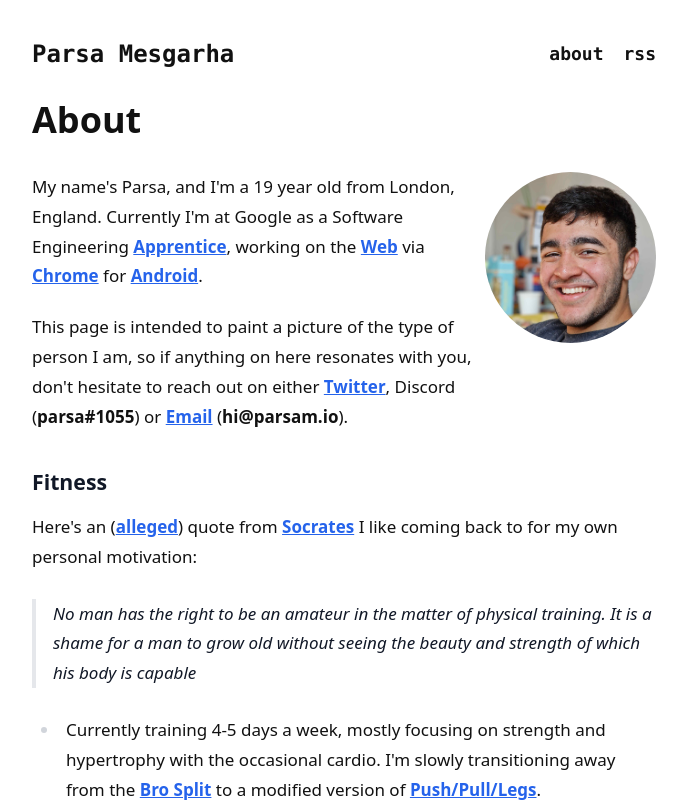
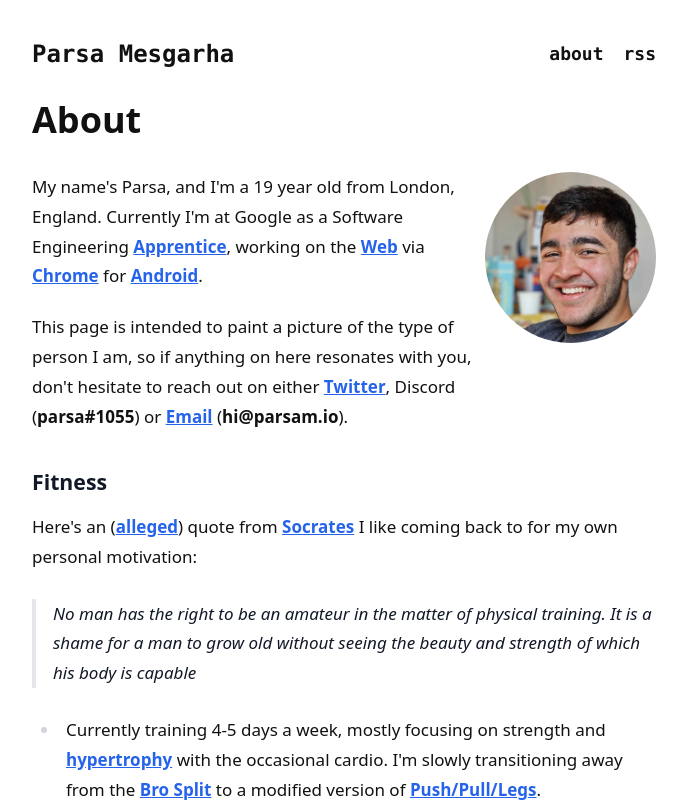
Before and after one commit to pzrsa/parsam.io, a Next.js app: page /about in a window 1280 px wide. Shown: the top 802 px of the page, without its empty margins (296-983 px from the left). Built offline with nearby package versions, Linux system fonts and the light colour scheme.

Commit message:
add link to hypertrophy

```diff
--- a/pages/about.tsx
+++ b/pages/about.tsx
@@ -96,8 +96,13 @@ export default function About() {
             <ul>
               <li>
                 Currently training 4-5 days a week, mostly focusing on strength
-                and hypertrophy with the occasional cardio. I&apos;m slowly
-                transitioning away from the{" "}
+                and{" "}
+                <ExternalLink
+                  href="https://en.wikipedia.org/wiki/Muscle_hypertrophy"
+                  name="hypertrophy"
+                />{" "}
+                with the occasional cardio. I&apos;m slowly transitioning away
+                from the{" "}
                 <ExternalLink
                   href="https://www.muscleandstrength.com/workouts/the-ultimate-bro-split"
                   name="Bro Split"
```
